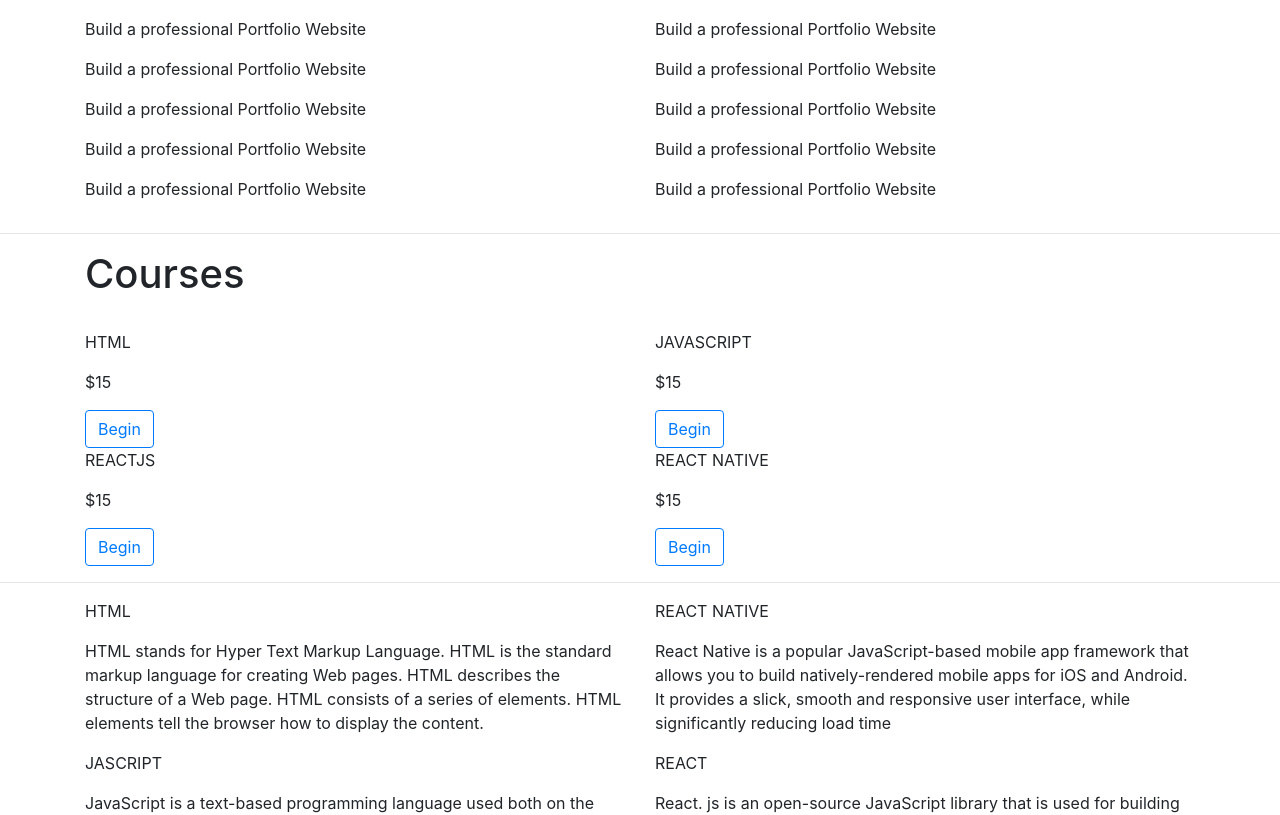
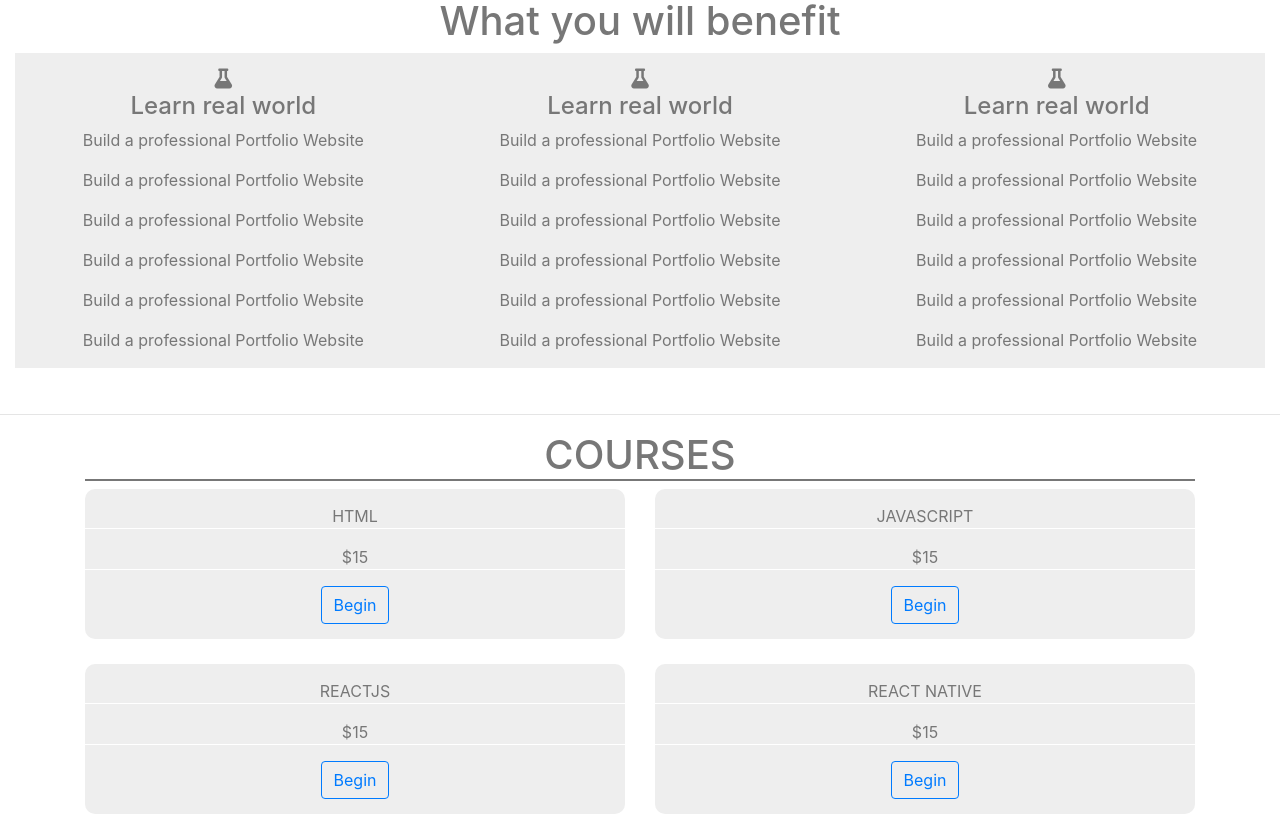
Before and after one commit to YakubuAmidu/Intelligentcoding, a React (Create React App) app: page / in a window 1280 px wide. Shown: the part 427-1242 px from the top of the page. Built offline with nearby package versions, Linux system fonts and the light colour scheme; a web font is replaced by a local one.

Commit message:
Commiting changes

```diff
--- a/src/components/App.css
+++ b/src/components/App.css
@@ -64,6 +64,35 @@
   }
 }
 
+.BenefitScreen-section {
+  padding-top: 20px;
+  padding-bottom: 30px;
+}
+
+.BenefitScreen-primary-title {
+  color: #777;
+  text-align: center;
+}
+
+.BenefitScreen-primary {
+  background-color: #eee;
+  padding-top: 15px;
+  text-align: center;
+}
+
+.fa-flask {
+  color: #777;
+  font-size: 20px;
+}
+
+.BenefitScreen-title-main {
+  color: #777;
+}
+
+.BenefitScreen-primary-sub {
+  color: #777;
+}
+
 .HomeScreen-section {
   background-image: url(../assets/backgroundImage.png);
   background-position: top;
@@ -98,3 +127,88 @@
 .iconone {
   font-size: 30px;
 }
+
+.SkillScreen-section {
+  text-align: center;
+  padding-bottom: 20px;
+}
+
+.SkillScreen-title {
+  text-transform: uppercase;
+  border-bottom: 2px solid #777;
+  color: #777;
+}
+
+.SkillScreen-primary-main {
+  border-radius: 10px;
+  background-color: #eee;
+  margin-bottom: 25px;
+  padding-bottom: 15px;
+  padding-top: 15px;
+}
+
+.SkillScreen-primary-main:hover {
+  background-color: green;
+  color: #fff;
+}
+
+.Skill {
+  border-bottom: 1px solid #fff;
+  color: #777;
+}
+
+.Price {
+  border-bottom: 1px solid #fff;
+  color: #777;
+}
+
+.InfoScreen-sub {
+  text-align: center;
+}
+
+.html {
+  background-color: #eee;
+  border-radius: 5px;
+  color: #777;
+  margin: 0 auto;
+  width: 80px;
+}
+
+.reactnative {
+  background-color: #eee;
+  border-radius: 5px;
+  color: #777;
+  margin: 0 auto;
+  width: 130px;
+}
+
+.JavaScript {
+  background-color: #eee;
+  border-radius: 5px;
+  color: #777;
+  margin: 0 auto;
+  width: 100px;
+}
+
+.reactjs {
+  background-color: #eee;
+  border-radius: 5px;
+  margin: 0 auto;
+  color: #777;
+  width: 80px;
+}
+
+.InfoScreen-paragraph {
+  text-align: justify;
+  color: #777;
+}
+
+.ContactScreen-section {
+  background-image: url(../assets/backgroundImage.png);
+  background-position: top;
+  background-size: cover;
+  color: #fff;
+  text-align: center;
+  padding-top: 20px;
+  padding-bottom: 20px;
+}
--- a/src/screens/AboutScreen.js
+++ b/src/screens/AboutScreen.js
@@ -15,25 +15,29 @@ class AboutScreen extends Component {
     return (
       <div className="App">
         <img src={profile} alt="profile" className="profile" />
-        <h1>Hello!</h1>
-        <p>My name is Yakubu.</p>
+        <h1 className="App-title">Hello!</h1>
+        <p className="App-paragraph">My name is Yakubu.</p>
         <Title />
-        <p>I am React native and ReactJS engineer.</p>
+        <p className="App-paragraph">I am React native and ReactJS engineer.</p>
         {this.state.displayBio ? (
           <div>
-            <p>I live California, and I code everyday</p>
-            <p>My favorite languate is Javascript, and it is awesome.</p>
-            <p>
+            <p className="App-paragraph">
+              I live California, and I code everyday
+            </p>
+            <p className="App-paragraph">
+              My favorite languate is Javascript, and it is awesome.
+            </p>
+            <p className="App-paragraph">
               Besides coding, I also love to work out and live a healthy
               lifstyle.
             </p>
-            <Button variant="dark" onClick={this.toggleDisplayBio}>
+            <Button variant="outline-dark" onClick={this.toggleDisplayBio}>
               Show less
             </Button>
           </div>
         ) : (
           <div>
-            <Button variant="dark" onClick={this.toggleDisplayBio}>
+            <Button variant="outline-dark" onClick={this.toggleDisplayBio}>
               Read more
             </Button>
           </div>
--- a/src/screens/BenefitScreen.js
+++ b/src/screens/BenefitScreen.js
@@ -4,43 +4,77 @@ import { Container, Row, Col } from "react-bootstrap";
 const BenefitScreen = () => {
   return (
     <Container fluid className="BenefitScreen-section">
-      <p className="Benefit">What you will benefit</p>
-      <Container className="Benefit-container">
+      <h1 className="BenefitScreen-primary-title">What you will benefit</h1>
+      <Container fluid className="BenefitScreen-primary">
         <Row>
-          <Col>
-            <div className="Header-benefit">
-              <p className="Benefit-paragraph">
+          <Col sm={4}>
+            <div className="BenefitScreen-primary-main">
+              <i class="fas fa-flask"></i>
+              <h4 className="BenefitScreen-title-main">Learn real world</h4>
+              <p className="BenefitScreen-primary-sub">
                 Build a professional Portfolio Website
               </p>
-              <p className="Benefit-paragraph">
+              <p className="BenefitScreen-primary-sub">
                 Build a professional Portfolio Website
               </p>
-              <p className="Benefit-paragraph">
+              <p className="BenefitScreen-primary-sub">
                 Build a professional Portfolio Website
               </p>
-              <p className="Benefit-paragraph">
+              <p className="BenefitScreen-primary-sub">
                 Build a professional Portfolio Website
               </p>
-              <p className="Benefit-paragraph">
+              <p className="BenefitScreen-primary-sub">
+                Build a professional Portfolio Website
+              </p>
+              <p className="BenefitScreen-primary-sub">
                 Build a professional Portfolio Website
               </p>
             </div>
           </Col>
-          <Col>
-            <div className="Header-gain">
-              <p className="Benefit-paragraph">
+          <Col sm={4}>
+            <div className="BenefitScreen-primary-main">
+              <i class="fas fa-flask"></i>
+              <h4 className="BenefitScreen-title-main">Learn real world</h4>
+              <p className="BenefitScreen-primary-sub">
                 Build a professional Portfolio Website
               </p>
-              <p className="Benefit-paragraph">
+              <p className="BenefitScreen-primary-sub">
                 Build a professional Portfolio Website
               </p>
-              <p className="Benefit-paragraph">
+              <p className="BenefitScreen-primary-sub">
                 Build a professional Portfolio Website
               </p>
-              <p className="Benefit-paragraph">
+              <p className="BenefitScreen-primary-sub">
                 Build a professional Portfolio Website
               </p>
-              <p className="Benefit-paragraph">
+              <p className="BenefitScreen-primary-sub">
+                Build a professional Portfolio Website
+              </p>
+              <p className="BenefitScreen-primary-sub">
+                Build a professional Portfolio Website
+              </p>
+            </div>
+          </Col>
+          <Col sm={4}>
+            <div className="BenefitScreen-primary-main">
+              <i class="fas fa-flask"></i>
+              <h4 className="BenefitScreen-title-main">Learn real world</h4>
+              <p className="BenefitScreen-primary-sub">
+                Build a professional Portfolio Website
+              </p>
+              <p className="BenefitScreen-primary-sub">
+                Build a professional Portfolio Website
+              </p>
+              <p className="BenefitScreen-primary-sub">
+                Build a professional Portfolio Website
+              </p>
+              <p className="BenefitScreen-primary-sub">
+                Build a professional Portfolio Website
+              </p>
+              <p className="BenefitScreen-primary-sub">
+                Build a professional Portfolio Website
+              </p>
+              <p className="BenefitScreen-primary-sub">
                 Build a professional Portfolio Website
               </p>
             </div>
--- a/src/screens/HomeScreen.js
+++ b/src/screens/HomeScreen.js
@@ -8,7 +8,9 @@ const HomeScreen = () => {
         <h1 className="HomeScreen-primary-main">
           Welcome to intelligent coding
         </h1>
-        <h4 className="Header-primary-sub">You have made the best choice.</h4>
+        <h4 className="HomeScreen-primary-sub">
+          You have made the best choice.
+        </h4>
         <h4 className="HomeScreen-primary-sub">
           We start you from beginning to advance and to pro
         </h4>
--- a/src/screens/InfoScreen.js
+++ b/src/screens/InfoScreen.js
@@ -4,10 +4,10 @@ import { Container, Col, Row } from "react-bootstrap";
 const InfoScreen = () => {
   return (
     <Container fluid className="InfoScreen-section">
-      <Container>
+      <Container className="InfoScreen-primary">
         <Row>
-          <Col sm={6} className="InfoScreen-primary">
-            <div className="InfoScreen-main">
+          <Col sm={6} className="InfoScreen-main">
+            <div className="InfoScreen-sub">
               <p className="InfoScreen html">HTML</p>
               <p className="InfoScreen-paragraph">
                 HTML stands for Hyper Text Markup Language. HTML is the standard
@@ -17,8 +17,8 @@ const InfoScreen = () => {
               </p>
             </div>
           </Col>
-          <Col sm={6} className="InfoScreen-primary">
-            <div className="InfoScreen-main">
+          <Col sm={6} className="InfoScreen-main">
+            <div className="InfoScreen-sub">
               <p className="InfoScreen reactnative">REACT NATIVE</p>
               <p className="InfoScreen-paragraph">
                 React Native is a popular JavaScript-based mobile app framework
@@ -28,9 +28,9 @@ const InfoScreen = () => {
               </p>
             </div>
           </Col>
-          <Col sm={6} className="InfoScreen-primary">
-            <div className="InfoScreen-main">
-              <p className="InfoScreen bootstrap">JASCRIPT</p>
+          <Col sm={6} className="InfoScreen-main">
+            <div className="InfoScreen-sub">
+              <p className="InfoScreen JavaScript">JASCRIPT</p>
               <p className="InfoScreen-paragraph">
                 JavaScript is a text-based programming language used both on the
                 client-side and server-side that allows you to make web pages
@@ -39,9 +39,9 @@ const InfoScreen = () => {
               </p>
             </div>
           </Col>
-          <Col sm={6} className="InfoScreen-primary">
-            <div className="InfoScreen-main">
-              <p className="InfoScreen flexbox">REACT</p>
+          <Col sm={6} className="InfoScreen-main">
+            <div className="InfoScreen-sub">
+              <p className="InfoScreen reactjs">REACT</p>
               <p className="InfoScreen-paragraph">
                 React. js is an open-source JavaScript library that is used for
                 building user interfaces specifically for single-page
--- a/src/screens/SkillScreen.js
+++ b/src/screens/SkillScreen.js
@@ -3,13 +3,13 @@ import { Row, Col, Button, Container } from "react-bootstrap";
 
 const SkillScreen = () => {
   return (
-    <Container className="SkillScreen-section">
-      <h1 className="SkillScreenr-title">Courses</h1>
-      <br />
+    <Container fluid className="SkillScreen-section">
+      <Container>
+        <h1 className="SkillScreen-title">Courses</h1>
         <Row>
           <Col xs={6} className="SkillScreen-primary">
             <div className="SkillScreen-primary-main">
-            <p className="Skill html">HTML</p>
+              <p className="Skill">HTML</p>
               <p className="Price">$15</p>
               <Button className="Begin" variant="outline-primary">
                 Begin
@@ -18,7 +18,7 @@ const SkillScreen = () => {
           </Col>
           <Col xs={6} className="SkillScreen-primary">
             <div className="SkillScreen-primary-main">
-            <p className="Skills JavaScript">JAVASCRIPT</p>
+              <p className="Skill">JAVASCRIPT</p>
               <p className="Price">$15</p>
               <Button className="Begin" variant="outline-primary">
                 Begin
@@ -27,7 +27,7 @@ const SkillScreen = () => {
           </Col>
           <Col xs={6} className="SkillScreen-primary">
             <div className="SkillScreen-primary-main">
-            <p className="Skills reactjs">REACTJS</p>
+              <p className="Skill">REACTJS</p>
               <p className="Price">$15</p>
               <Button className="Begin" variant="outline-primary">
                 Begin
@@ -36,7 +36,7 @@ const SkillScreen = () => {
           </Col>
           <Col xs={6} className="SkillScreen-primary">
             <div className="SkillScreen-primary-main">
-            <p className="Skills reactnative">REACT NATIVE</p>
+              <p className="Skill">REACT NATIVE</p>
               <p className="Price">$15</p>
               <Button className="Begin" variant="outline-primary">
                 Begin
@@ -45,6 +45,7 @@ const SkillScreen = () => {
           </Col>
         </Row>
       </Container>
+    </Container>
   );
 };
 
```
Lines whose indentation alone changed are shown as unchanged.
